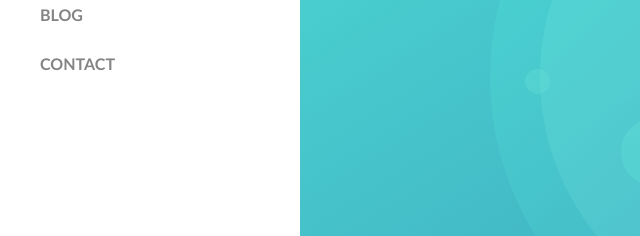
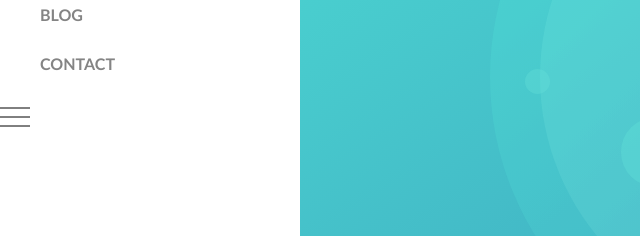
Before and after one commit to JustEdga/2-praktika-6-menuliukas, a website: page index.html in a window 1280 px wide. Shown: the part 291-527 px from the top of the page, 0-640 px from the left. Drawn offline with Linux system fonts and the light colour scheme.

Commit message:
navbar update

```diff
--- a/index.html
+++ b/index.html
@@ -15,7 +15,23 @@
         <a href="#">portfolio</a>
         <a href="#">blog</a>
         <a href="#">contact</a>
+        <nav class="navbar">
+            <span class="open-slide">
+                <a href="#">
+                    <svg width="30" height="30">
+                        <path d="M0,5 30,5" stroke="#000"
+                        stoke-width="5"/>
+                        <path d="M0,14 30,14" stroke="#000"
+                        stoke-width="5"/>
+                        <path d="M0,23 30,23" stroke="#000"
+                        stoke-width="5"/>
+                    </svg>
+                </a>
+            </span>
+
+        </nav>
     </header>
+
     <main>
         <div class="circle"></div>
         <div class="circle2"></div>
--- a/styles.css
+++ b/styles.css
@@ -3,7 +3,6 @@ header {
     text-transform: uppercase;
     display: inline-block;
     position: fixed;
-    z-index: 1;
     top: 0;
     left: 0;
     margin-left: 0;
@@ -256,3 +255,6 @@ h1 {
 .button:hover {
     font-size: 18px;
 }
+nav >span >a >svg {
+    z-index: 1;
+}
```
